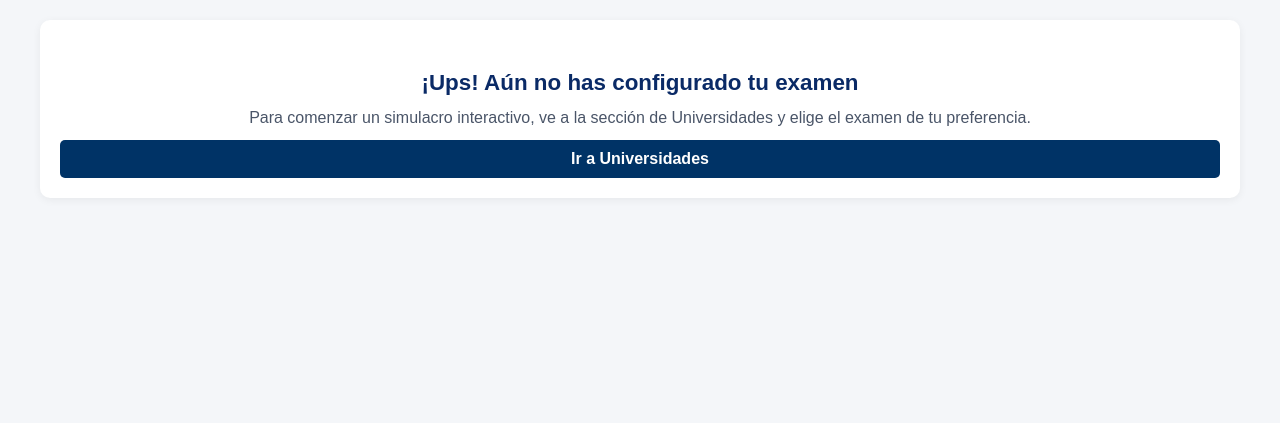
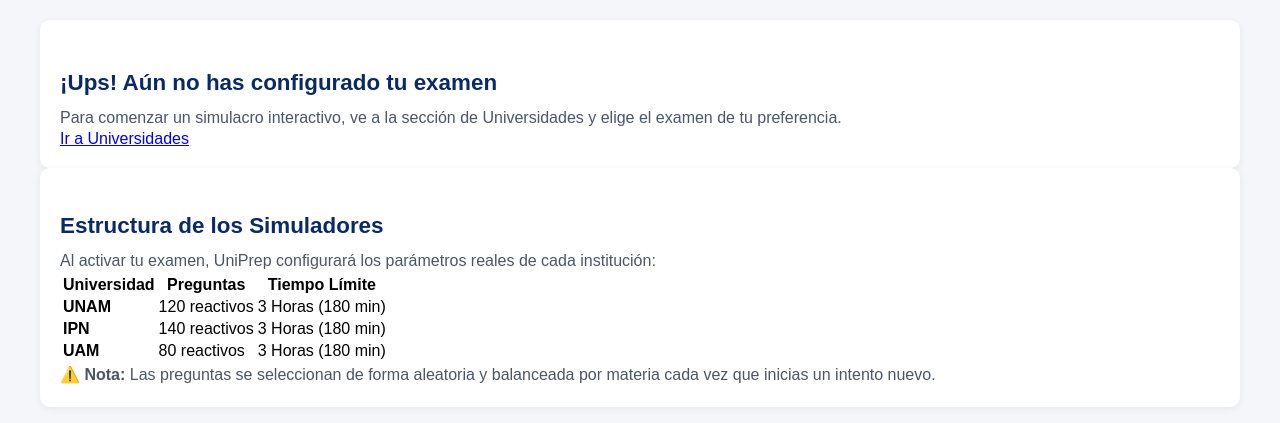
Before and after one commit to eduardoreyesjim8-lgtm/UniPrep, a Flask app: page /examen in a window 1280 px wide. Shown: the part 138-561 px from the top of the page. Run offline with Flask 3, Linux system fonts and the light colour scheme.

Commit message:
Update examen.html

```diff
--- a/templates/examen.html
+++ b/templates/examen.html
@@ -27,18 +27,64 @@
 
 <main>
     {% if not preguntas %}
-    <div class="card" style="text-align: center;">
-        <h2>¡Ups! Aún no has configurado tu examen</h2>
-        <p>Para comenzar un simulacro interactivo, ve a la sección de Universidades y elige el examen de tu preferencia.</p>
-        <a href="/universidades" style="display: inline-block; background-color: #003366; color: white; padding: 10px 20px; border-radius: 5px; text-decoration: none; font-weight: bold; margin-top: 10px;">Ir a Universidades</a>
+    <!-- VISTA INICIAL: CUANDO NO HAY UN EXAMEN CONFIGURADO -->
+    <div class="examen-container">
+
+        <!-- Tarjeta de advertencia (Lado izquierdo) -->
+        <div class="card estado-examen-card">
+            <h2>¡Ups! Aún no has configurado tu examen</h2>
+            <p>Para comenzar un simulacro interactivo, ve a la sección de Universidades y elige el examen de tu preferencia.</p>
+            <a href="/universidades" class="btn-examen-primario">Ir a Universidades</a>
+        </div>
+
+        <!-- Tarjeta con la estructura informativa (Lado derecho) -->
+        <div class="card info-simuladores-card">
+            <h2 style="margin-top: 0;">Estructura de los Simuladores</h2>
+            <p class="subtitulo-info">Al activar tu examen, UniPrep configurará los parámetros reales de cada institución:</p>
+
+            <div class="tabla-info-container">
+                <table class="tabla-info-examen">
+                    <thead>
+                        <tr>
+                            <th>Universidad</th>
+                            <th>Preguntas</th>
+                            <th>Tiempo Límite</th>
+                        </tr>
+                    </thead>
+                    <tbody>
+                        <tr>
+                            <td><strong>UNAM</strong></td>
+                            <td>120 reactivos</td>
+                            <td>3 Horas (180 min)</td>
+                        </tr>
+                        <tr>
+                            <td><strong>IPN</strong></td>
+                            <td>140 reactivos</td>
+                            <td>3 Horas (180 min)</td>
+                        </tr>
+                        <tr>
+                            <td><strong>UAM</strong></td>
+                            <td>80 reactivos</td>
+                            <td>3 Horas (180 min)</td>
+                        </tr>
+                    </tbody>
+                </table>
+            </div>
+
+            <div class="nota-informativa">
+                <p>⚠️ <strong>Nota:</strong> Las preguntas se seleccionan de forma aleatoria y balanceada por materia cada vez que inicias un intento nuevo.</p>
+            </div>
+        </div>
+
     </div>
+
     {% else %}
-
+    <!-- VISTA ACTIVA: FORMULARIO DEL SIMULADOR EN CURSO -->
     <form id="form-examen" action="/calificar_examen" method="POST">
 
         {% for pregunta in preguntas %}
-        <div class="card" style="margin-bottom: 25px;">
-            <span style="background-color: #e6f2ff; color: #003366; padding: 4px 8px; border-radius: 4px; font-size: 0.85em; font-weight: bold; text-transform: uppercase;">
+        <div class="card" style="margin-bottom: 25px; padding-top: 40px;">
+            <span style="position: absolute; top: 15px; left: 20px; background-color: #e6f2ff; color: #003366; padding: 4px 8px; border-radius: 4px; font-size: 0.85em; font-weight: bold; text-transform: uppercase;">
                 {{ pregunta.materia }}
             </span>
 
@@ -47,7 +93,7 @@
 
             {% for opcion in pregunta.opciones %}
             <div style="margin-bottom: 8px;">
-                <label style="cursor: pointer;">
+                <label style="cursor: pointer; display: inline-flex; align-items: center;">
                     <input type="radio" name="pregunta_{{ pregunta.id }}" value="{{ opcion }}" style="margin-right: 8px;">
                     {{ opcion }}
                 </label>
@@ -76,7 +122,7 @@
             let segundos = tiempoRestante % 60;
 
             let segundosTexto = segundos < 10 ? '0' + segundos : segundos;
-            let minutosTexto = minutos < 10 ? '0' + minutos : minutos;
+            let minutosTexto = minutos < 10 ? '0' + minutes : minutos;
 
             displayReloj.textContent = `${minutosTexto}:${segundosTexto}`;
 
```
